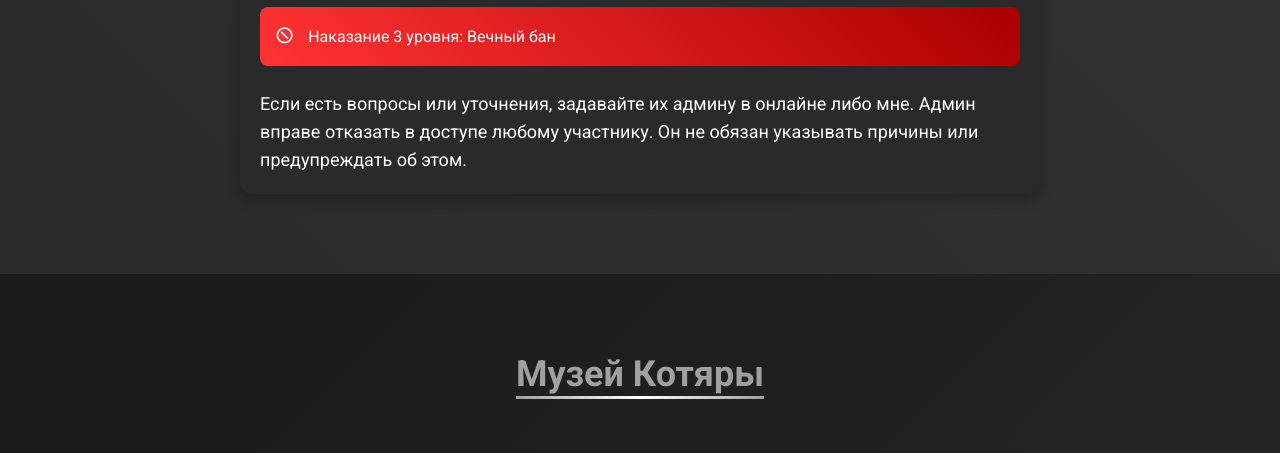
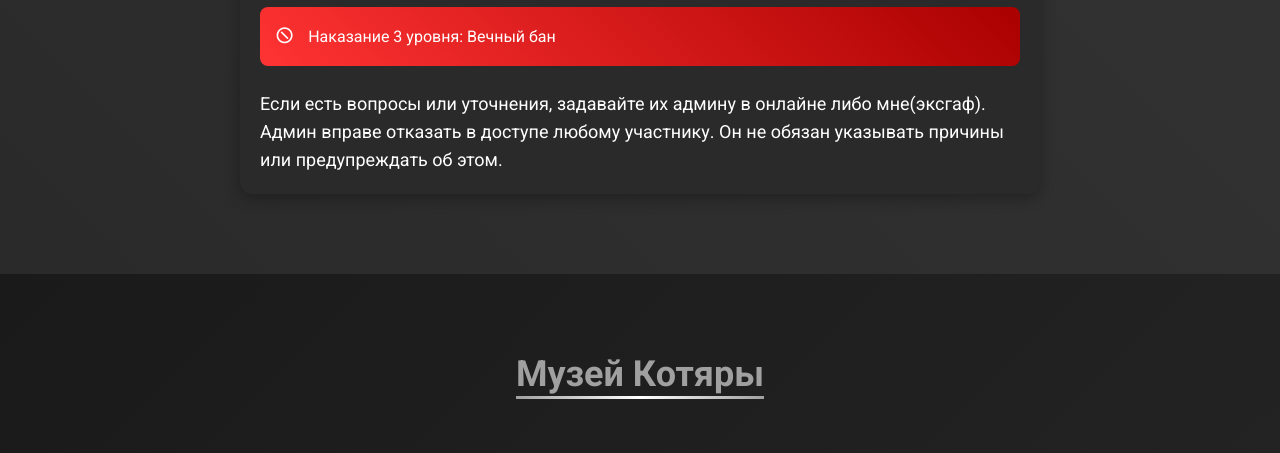
Before and after one commit to Endermanik13/PokkiSite, a plain HTML site: page index.html in a window 1280 px wide. Shown: the part 2587-3040 px from the top of the page. Drawn offline with nearby package versions, Linux system fonts and the light colour scheme; no server answers.

Commit message:
Add files via upload

```diff
--- a/index.html
+++ b/index.html
@@ -549,7 +549,7 @@
                 <div class="rule-block level-3">
                     <p><i class="ri-forbid-line"></i> Наказание 3 уровня: Вечный бан</p>
                 </div>
-                <p class="text-lg mt-6">Если есть вопросы или уточнения, задавайте их админу в онлайне либо мне. Админ вправе отказать в доступе любому участнику. Он не обязан указывать причины или предупреждать об этом.</p>
+                <p class="text-lg mt-6">Если есть вопросы или уточнения, задавайте их админу в онлайне либо мне(эксгаф). Админ вправе отказать в доступе любому участнику. Он не обязан указывать причины или предупреждать об этом.</p>
             </div>
         </div>
     </section>
```
